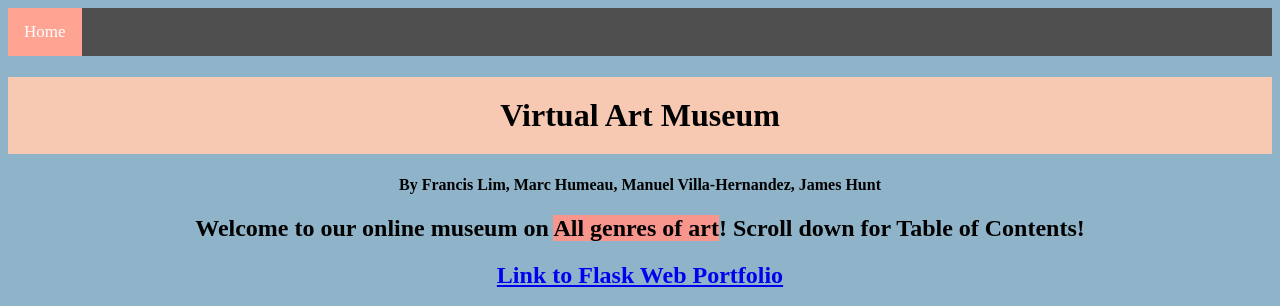
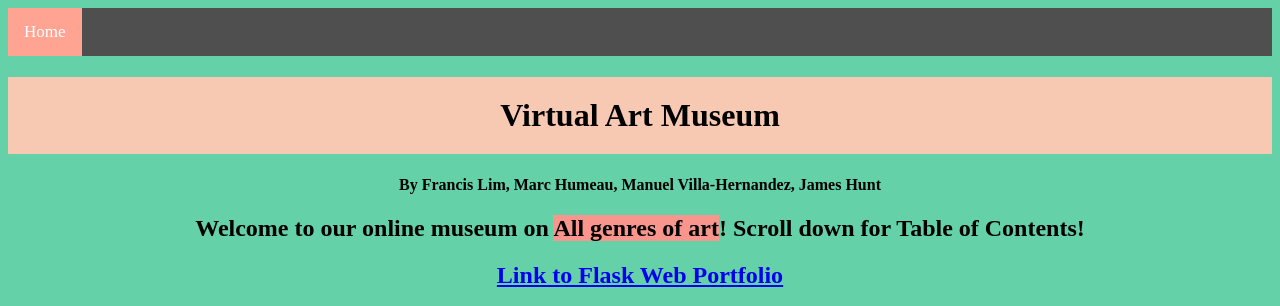
Before and after one commit to lim04francis/Tri2---p5longhorns, a Flask app: page / in a window 1280 px wide. Shown: the top 306 px of the page. Run offline with Flask 2, Linux system fonts and the light colour scheme.

Commit message:
static/style

```diff
--- a/main.py
+++ b/main.py
@@ -12,6 +12,7 @@ def home():
     #function use Flask import (Jinja) to render an HTML template
     return render_template("home.html")
 
+
 if __name__ == "__main__":
     #runs the application on the repl development server
     app.run(debug=True, port='3000', host='127.0.0.1')
--- a/templates/home.html
+++ b/templates/home.html
@@ -62,7 +62,7 @@
     </style>
 </head>
 
-<body style="background-color:#8fb4c9;"/>
+<body style="background-color:#64d1a9;"/>
 
 <div class="topnav">
     <a class="active" href="home">Home</a>
```
Also changed, not shown: static/style.css (added).
